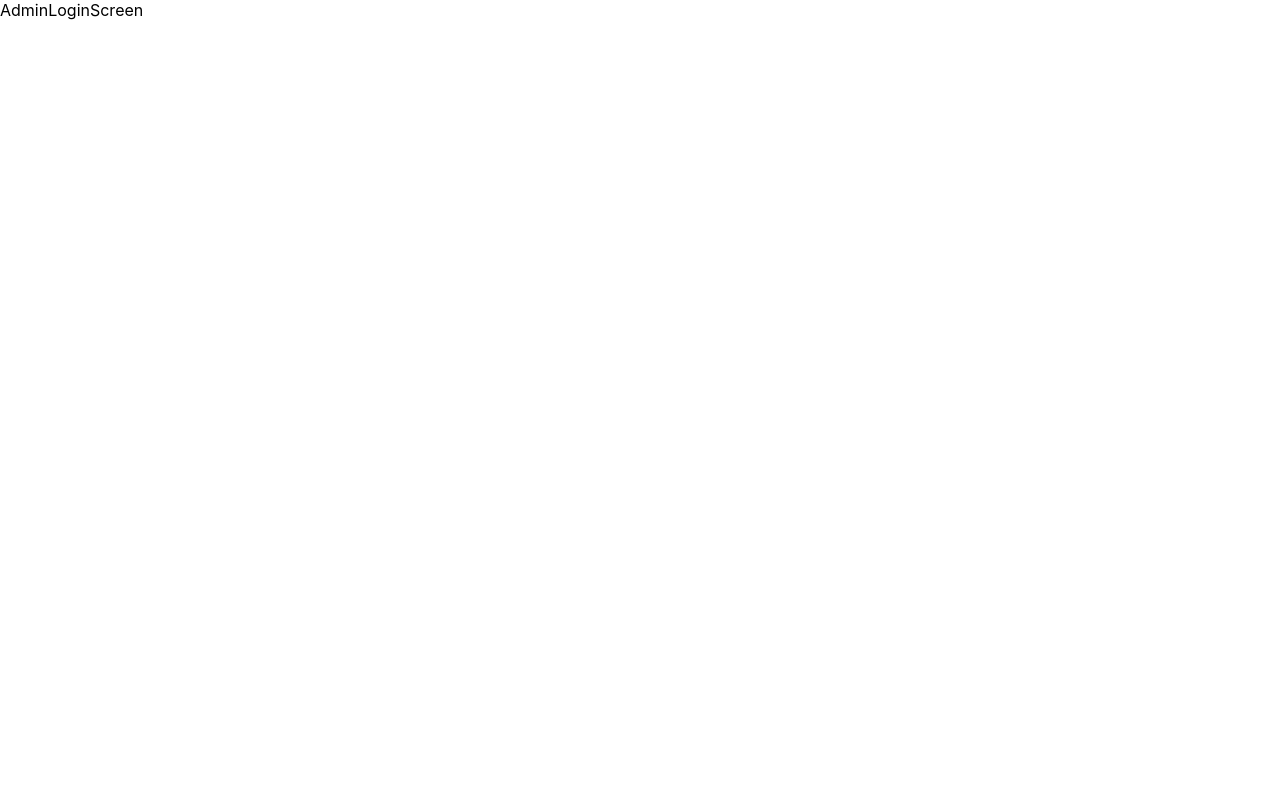
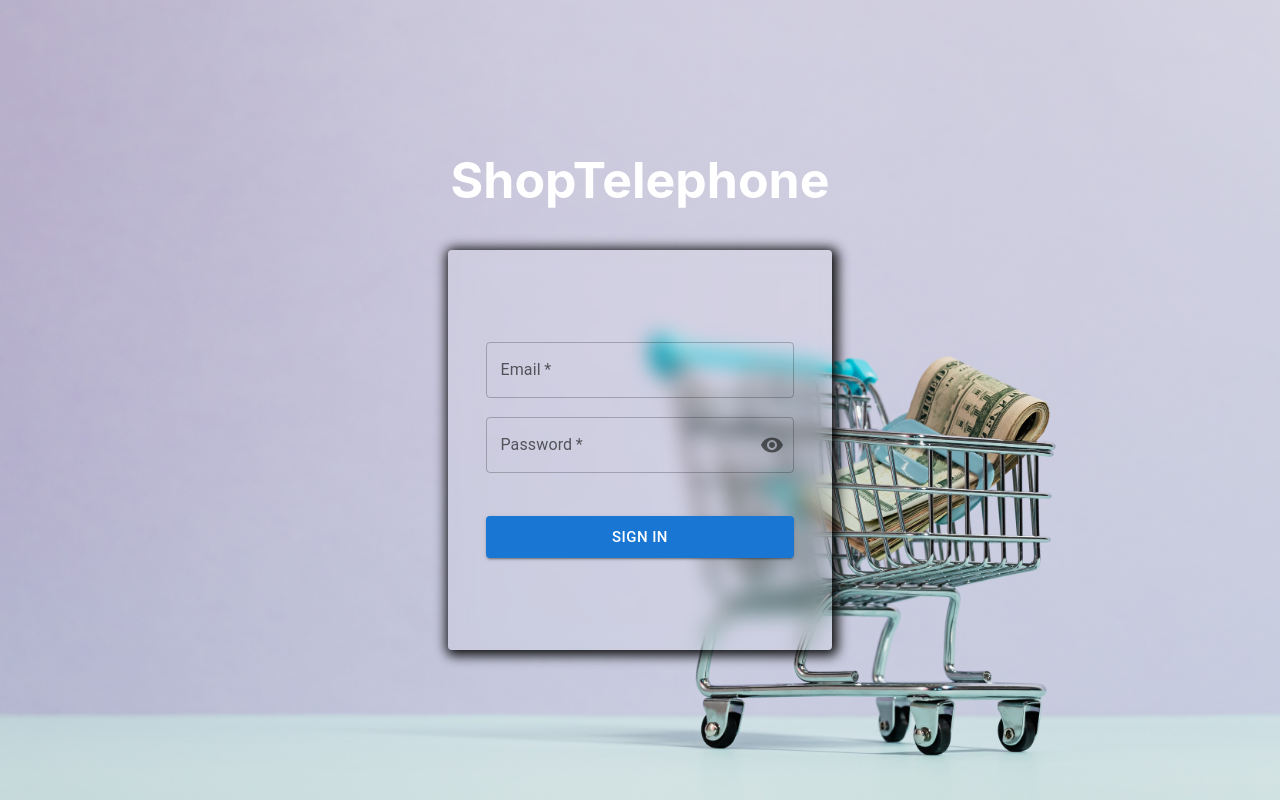
Before and after one commit to BaHoang/ProjectEcomerce, a React (Create React App) app in the folder front_end_admin/: page /admin/login in a window 1280 px wide. Built offline with nearby package versions, Linux system fonts and the light colour scheme.

Commit message:
feat: add login page admin

```diff
--- a/front_end_admin/package.json
+++ b/front_end_admin/package.json
@@ -10,6 +10,7 @@
     "@testing-library/jest-dom": "^5.16.5",
     "@testing-library/react": "^13.4.0",
     "@testing-library/user-event": "^13.5.0",
+    "formik": "^2.2.9",
     "react": "^18.2.0",
     "react-dom": "^18.2.0",
     "react-redux": "^8.0.2",
@@ -17,7 +18,8 @@
     "react-scripts": "5.0.1",
     "redux": "^4.2.0",
     "redux-thunk": "^2.4.1",
-    "web-vitals": "^2.1.4"
+    "web-vitals": "^2.1.4",
+    "yup": "^0.32.11"
   },
   "scripts": {
     "start": "react-scripts start",
--- a/front_end_admin/src/HomeScreen/AdminLoginScreen.jsx
+++ b/front_end_admin/src/HomeScreen/AdminLoginScreen.jsx
@@ -1,7 +1,163 @@
-import React from 'react'
+import { Box, Button, IconButton, InputAdornment, TextField } from '@mui/material'
+import Visibility from '@mui/icons-material/Visibility';
+import VisibilityOff from '@mui/icons-material/VisibilityOff';
+
+import React, { useState } from 'react'
+import { styled } from '@mui/system'
+import { Form, Formik, Field, FastField, ErrorMessage } from 'formik'
+import * as Yup from 'yup'
+
+const CustomBox = styled(Box)({
+  position: 'fixed',
+  left: 0,
+  right: 0,
+  top: 0,
+  bottom: 0,
+  display: 'flex',
+  justifyContent: 'center',
+  alignItems: 'center',
+  flexDirection: 'column',
+  backgroundImage: `url(${"/static/images/backgroundImage.jpg"})`,
+  backgroundSize: "cover",
+  backgroundPosition: 'bottom',
+
+})
+
+const LoginBox = styled(Box)(({ theme }) => ({
+
+  height: '400px',
+  backgroundColor: 'rgba(255,255,255,0.1)',
+  backdropFilter: 'blur(10px)',
+  borderRadius: '4px',
+  boxShadow: '2px 2px 12px 4px rgba(0,0,0,0.9)',
+  display: 'flex',
+  alignItems: 'center',
+  [theme.breakpoints.up('xs')]: {
+    width: '80%',
+  },
+
+  [theme.breakpoints.up('sm')]: {
+    width: '50%',
+  },
+
+  [theme.breakpoints.up('md')]: {
+    width: '30%',
+  },
+}))
+
+const CustomTextField = styled(TextField)({
+  '& label.Mui-focused': {
+    color: 'black',
+  },
+
+  '& .MuiOutlinedInput-root': {
+    '&.Mui-focused fieldset': {
+      border: 'solid 1px black'
+    },
+  },
+})
 
 export const AdminLoginScreen = () => {
+
+  const [showPassword, setShowPassword] = useState(false)
+
+  const handleClickShowPassword = (event) => {
+    setShowPassword(!showPassword)
+  }
+
+  const handleMouseDownPassword = (event) => {
+    event.preventDefault()
+  }
+
+  const validationSchema = Yup.object().shape({
+    email: Yup
+      .string('Enter your email')
+      .email('Please enter valid email')
+      .required('Email is required'),
+    password: Yup
+      .string('Enter your password')
+      .min(8, 'Password should be of minimum 8 characters length')
+      .required('Password is required'),
+  })
+
+  const initialValues = {
+    email: '',
+    password: ''
+  }
+
+  const onSubmit = (values, props) => {
+    setTimeout(() => {
+      props.setSubmitting(false)
+    }, 1000)
+  }
+
   return (
-    <div>AdminLoginScreen</div>
+    <CustomBox>
+      <Box sx={{ textAlign: 'center', fontSize: { xs: '40px', sm: '42px', md: '50px' }, color: 'white', mb: 5, fontWeight: '700' }}>ShopTelephone</Box>
+
+      <LoginBox>
+
+        <Box sx={{ width: '80%', margin: 'auto' }}>
+
+          <Formik initialValues={initialValues} onSubmit={onSubmit} validationSchema={validationSchema}>
+            {(props) => (
+              <Form>
+
+                <CustomTextField
+                  id="outlined-input"
+                  label="Email"
+                  name="email"
+                  placeholder="Nhap vao email"
+                  fullWidth
+
+                  onBlur={props.handleBlur}
+                  onChange={props.handleChange}
+                  required
+                  error={Boolean(props.errors.email) && props.touched.email}
+                  helperText={<ErrorMessage name='email' />}
+                />
+
+                <CustomTextField
+                  id="outlined-password"
+                  label="Password"
+                  name="password"
+                  placeholder="Nhap vao password"
+                  fullWidth
+                  margin="normal"
+                  onBlur={props.handleBlur}
+                  onChange={props.handleChange}
+                  type={showPassword ? 'text' : 'password'}
+                  required
+                  error={Boolean(props.errors.password) && props.touched.password}
+                  helperText={<ErrorMessage name='password' />}
+
+                  InputProps={{
+                    endAdornment: <InputAdornment position="end">
+
+                      <IconButton
+                        aria-label="toggle password visibility"
+                        onClick={handleClickShowPassword}
+                        onMouseDown={handleMouseDownPassword}
+                        edge="end"
+                      >
+                        {showPassword ? <VisibilityOff /> : <Visibility />}
+                      </IconButton>
+                    </InputAdornment>,
+                  }}
+                />
+
+                <Button type="submit" variant="contained" size="large" fullWidth sx={{ mt: 4 }} disabled={props.isSubmitting}>
+                  {props.isSubmitting ? 'Loading' : 'Sign in'}
+                </Button>
+
+              </Form>
+            )}
+          </Formik>
+
+        </Box>
+
+      </LoginBox>
+
+    </CustomBox>
   )
 }
--- a/front_end_admin/src/HomeScreen/AdminScreen.jsx
+++ b/front_end_admin/src/HomeScreen/AdminScreen.jsx
@@ -35,8 +35,7 @@ export const AdminScreen = () => {
     const dispatch = useDispatch()
 
     const handleOpenNotify = (event) => {
-        setOpenNotify(!openNotify);
-
+        setOpenNotify(!openNotify)
     }
 
     const handleOpenProfile = (event) => {
```
Also changed, not shown: front_end_admin/public/static/images/backgroundImage.jpg (added), 1 other file (tests, documents, lock files or other folders).
